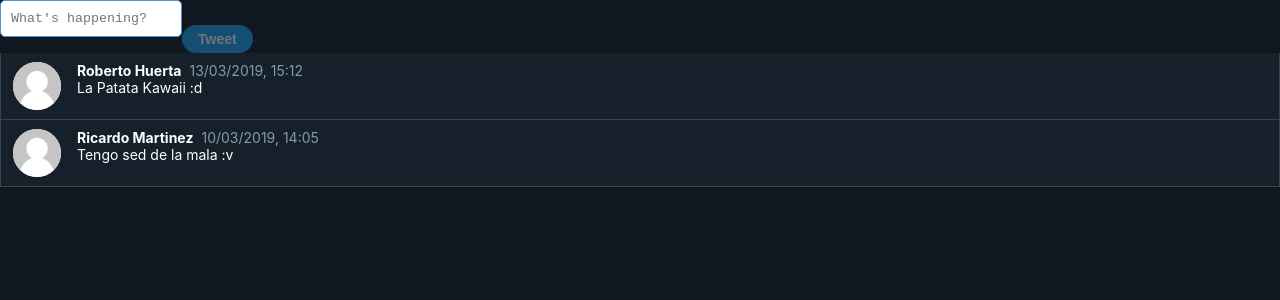
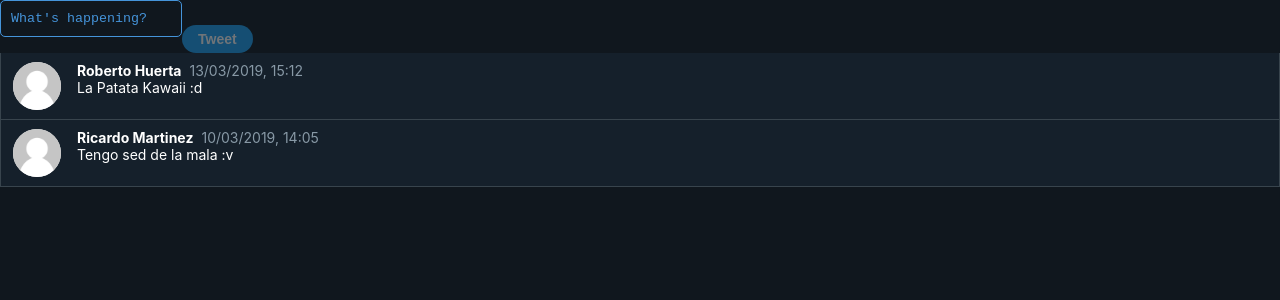
Before and after one commit to FlooCharm/tweet-app, a React (Create React App) app: page / in a window 1280 px wide. Shown: the top 300 px of the page. Built offline with nearby package versions, Linux system fonts and the light colour scheme.

Commit message:
fix: input-field

```diff
--- a/src/App.js
+++ b/src/App.js
@@ -37,6 +37,10 @@ class App extends Component {
 			textareaHeight,
 			textareaRows
 		});
+	}
+
+	onTextareaFocus = () => {
+		this.setState({ textareaRows: 3 });
 	}
 
 	tweet = (e) => {
@@ -80,6 +84,7 @@ class App extends Component {
 						placeholder="What's happening?"
 						rows={this.state.textareaRows}
 						value={this.state.newTweet}
+						onFocus={this.onTextareaFocus}
 						onChange={this.onChangeText}
 					/>
 					<PrimaryBtn
--- a/src/components/InputField/InputField.css
+++ b/src/components/InputField/InputField.css
@@ -1,4 +1,5 @@
 .input-field {
+	color: white;
 	overflow: hidden;
 	outline: none;
 	border-radius: 5px;
@@ -6,12 +7,15 @@
 	border: 1px #4594da solid;
 	margin-bottom: 0.5em;
 	resize: none;
+	background-color: transparent;
 }
 
 .input-field:focus {
 	border: 2px #4594da solid;
 }
-
-.input-field:placeholder {
+.input-field::placeholder {
 	color: #4594da;
 }
+.input-field:focus::placeholder {
+	color: #8899a6;
+}
--- a/src/components/InputField/InputField.js
+++ b/src/components/InputField/InputField.js
@@ -9,6 +9,7 @@ class InputField extends Component {
 				value={this.props.value}
 				rows={this.props.rows}
 				onChange={this.props.onChange}
+				onFocus={this.props.onFocus}
 				type='text'
 				placeholder={this.props.placeholder}
 			/>
```
